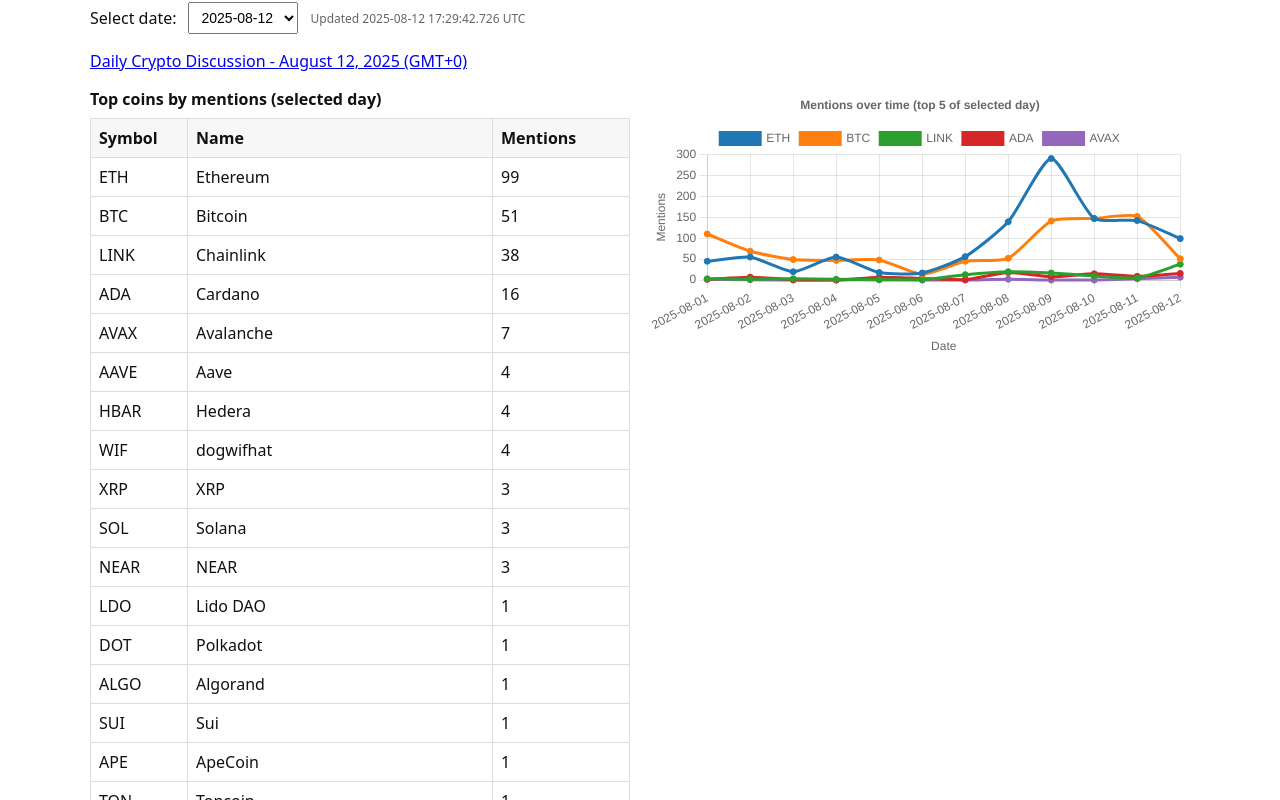
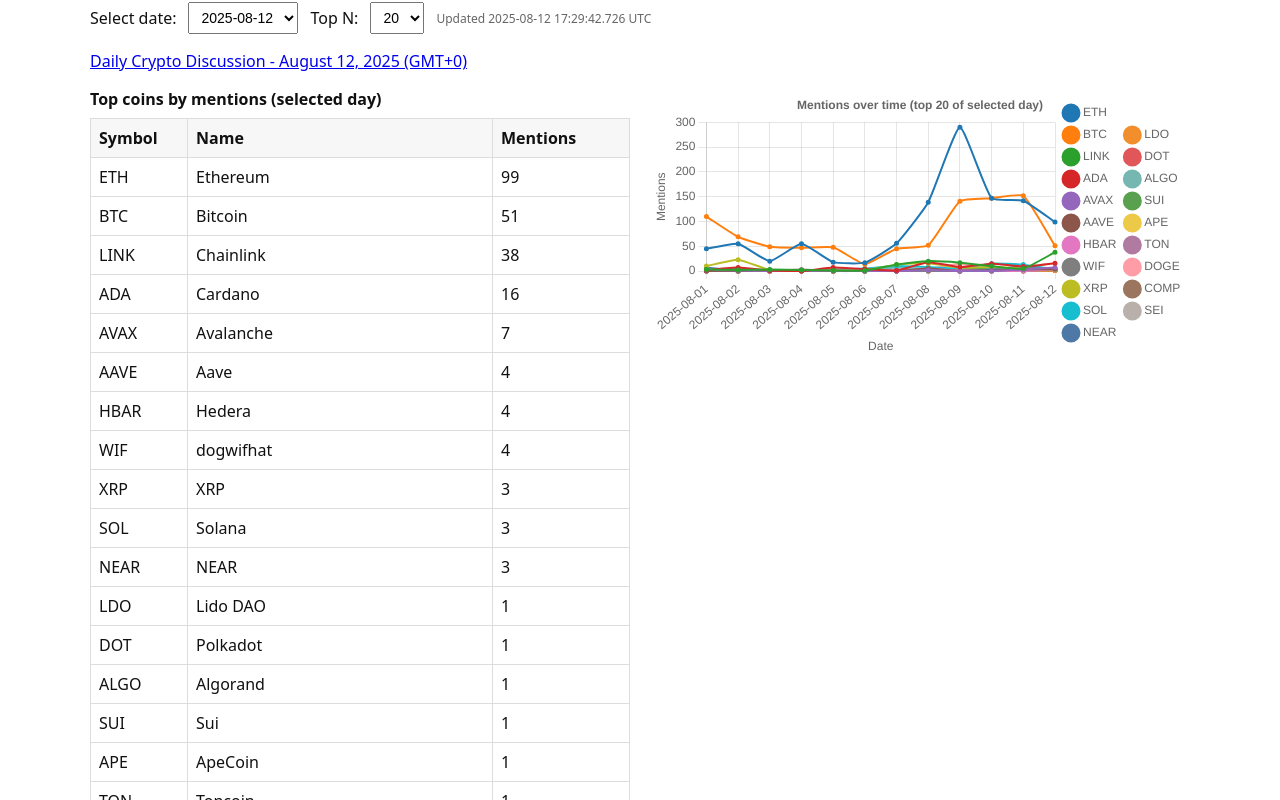
Before and after one commit to shanelightowler/crypto-daily-mentions, a plain HTML site: page index.html in a window 1280 px wide. Shown: the part 73-873 px from the top of the page. Drawn offline with nearby package versions, Linux system fonts and the light colour scheme.

Commit message:
Update index.html

```diff
--- a/index.html
+++ b/index.html
@@ -31,6 +31,14 @@
     <div class="controls">
       <label for="date-select">Select date:</label>
       <select id="date-select" aria-label="Select date"></select>
+
+      <label for="topn-select">Top N:</label>
+      <select id="topn-select" aria-label="Select number of lines">
+        <option value="5">5</option>
+        <option value="10">10</option>
+        <option value="20" selected>20</option>
+      </select>
+
       <span id="meta" class="muted"></span>
     </div>
     <div id="thread-link" class="link"></div>
@@ -60,6 +68,7 @@
 
     const manifestUrl = 'manifest.json';
     const selectEl = document.getElementById('date-select');
+    const topNEl = document.getElementById('topn-select');
     const tbody = document.getElementById('data-table');
     const metaEl = document.getElementById('meta');
     const threadLinkEl = document.getElementById('thread-link');
@@ -68,7 +77,7 @@
     let manifestData = [];
     let chartInstance = null;
 
-    // Utility: fetch JSON with cache-busting
+    // Fetch JSON with cache-busting
     async function fetchJson(url) {
       const res = await fetch(url + (url.includes('?') ? '&' : '?') + 'v=' + Date.now(), { cache: 'no-store' });
       if (!res.ok) throw new Error('HTTP ' + res.status + ' for ' + url);
@@ -114,7 +123,7 @@
       return out;
     }
 
-    async function loadDayData(filePath) {
+    async function loadDayData(filePath, topN) {
       try {
         const dayData = await fetchJson(filePath);
         const list = normalizeDayList(dayData);
@@ -130,8 +139,7 @@
         renderTable(list, 100);
 
         // Chart for historical trend of the top N symbols from the selected day
-        const N = 5;
-        const focusSymbols = list.slice(0, N).map(r => r.symbol);
+        const focusSymbols = list.slice(0, topN).map(r => r.symbol);
         await renderChartUpToDate(filePath, focusSymbols);
       } catch (e) {
         tbody.innerHTML = `<tr><td colspan="3">Error loading ${filePath}: ${e}</td></tr>`;
@@ -147,6 +155,7 @@
       }
       const filteredManifest = manifestData.slice(0, selectedIndex + 1); // from start up to selected date
       const dates = filteredManifest.map(m => m.date);
+
       // Build data arrays for each focus symbol
       const series = {};
       focusSymbols.forEach(sym => series[sym] = []);
@@ -159,6 +168,7 @@
           series[sym].push(map[sym] || 0);
         });
       }
+
       // Create datasets
       const colors = getPalette(focusSymbols.length);
       const datasets = focusSymbols.map((sym, i) => ({
@@ -166,8 +176,10 @@
         data: series[sym],
         borderColor: colors[i],
         backgroundColor: colors[i],
+        borderWidth: 2,
+        pointRadius: 1.5,
         fill: false,
-        tension: 0.2
+        tension: 0.15
       }));
 
       if (chartInstance) chartInstance.destroy();
@@ -178,7 +190,10 @@
           responsive: true,
           animation: false,
           plugins: {
-            legend: { position: 'top' },
+            legend: {
+              position: 'right',
+              labels: { boxWidth: 12, usePointStyle: true }
+            },
             title: { display: true, text: `Mentions over time (top ${focusSymbols.length} of selected day)` },
             tooltip: { mode: 'index', intersect: false }
           },
@@ -195,12 +210,12 @@
     (async function init() {
       try {
         const raw = await fetchJson(manifestUrl);
-        // Ensure sorted by date ascending, and de-duplicate by date (keep last entry if duplicates)
+        // Ensure sorted by date ascending, and de-duplicate by date (keep last)
         const byDate = new Map();
         raw.forEach(item => { byDate.set(item.date, item); });
         manifestData = Array.from(byDate.values()).sort((a, b) => a.date.localeCompare(b.date));
 
-        // Populate dropdown
+        // Populate dates
         selectEl.innerHTML = '';
         manifestData.forEach(entry => {
           const opt = document.createElement('option');
@@ -208,19 +223,22 @@
           opt.textContent = entry.date;
           selectEl.appendChild(opt);
         });
-
         if (!manifestData.length) {
           tbody.innerHTML = '<tr><td colspan="3">No manifest data found</td></tr>';
           return;
         }
 
-        // Select latest by default
-        selectEl.value = manifestData[manifestData.length - 1].file;
-        await loadDayData(selectEl.value);
+        // Load latest with default topN
+        const currentFile = manifestData[manifestData.length - 1].file;
+        selectEl.value = currentFile;
+        await loadDayData(currentFile, parseInt(topNEl.value, 10));
 
-        // Change handler
+        // React to changes
         selectEl.addEventListener('change', () => {
-          loadDayData(selectEl.value);
+          loadDayData(selectEl.value, parseInt(topNEl.value, 10));
+        });
+        topNEl.addEventListener('change', () => {
+          loadDayData(selectEl.value, parseInt(topNEl.value, 10));
         });
       } catch (e) {
         tbody.innerHTML = `<tr><td colspan="3">Error loading manifest: ${e}</td></tr>`;
```
